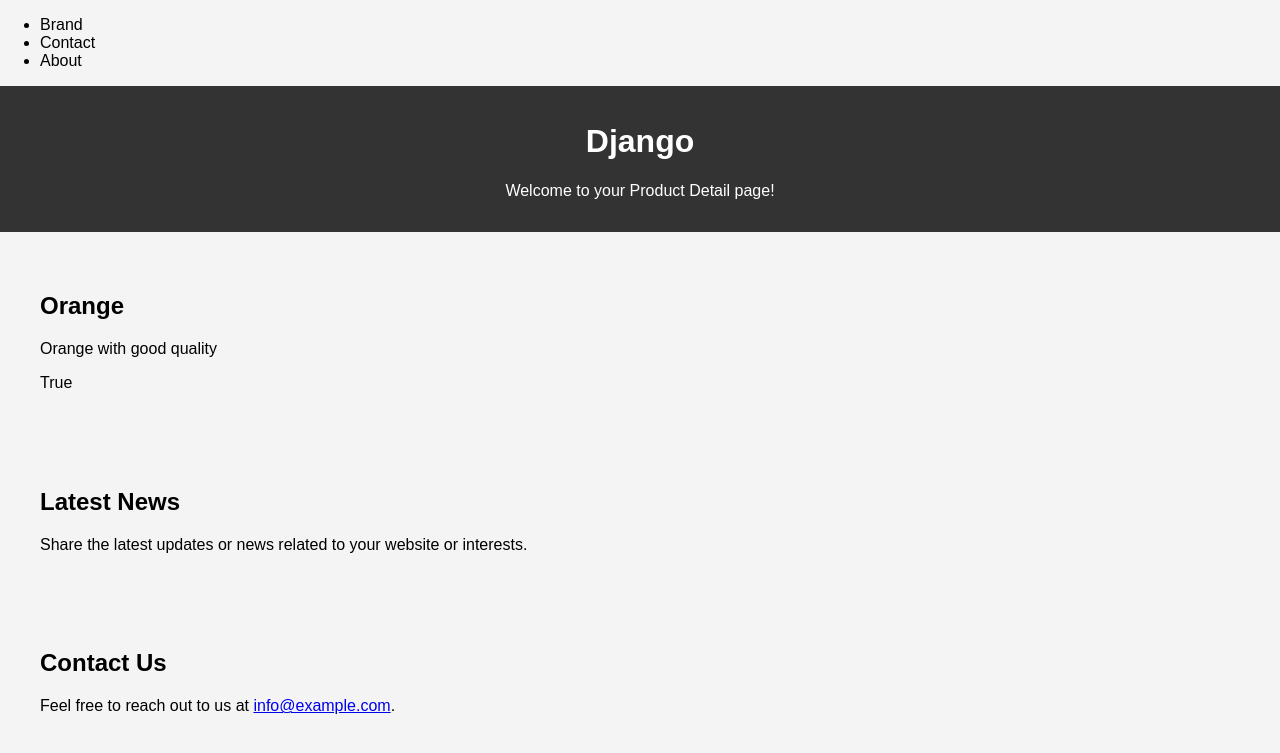
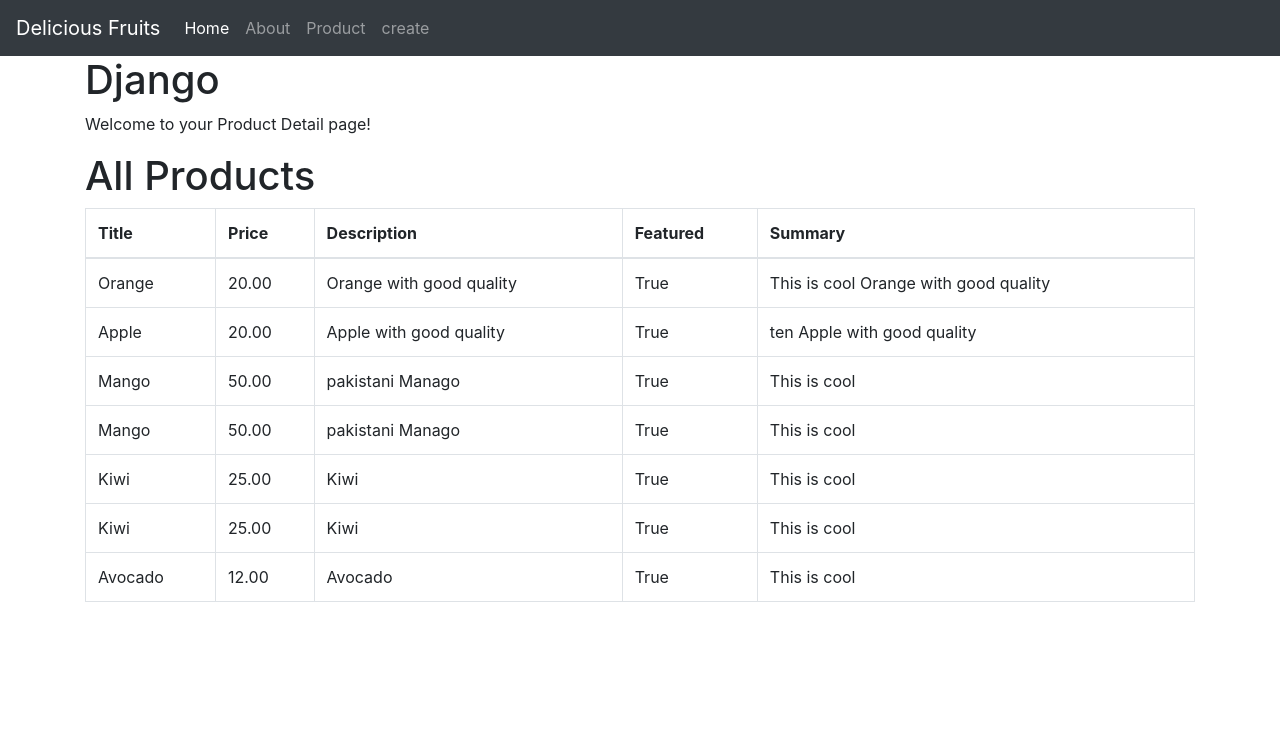
Before and after one commit to ijazkhan101/Django-full-stack-Projects, a Django app: page /product/ in a window 1280 px wide. Shown: the top 753 px of the page. Run offline with Django 4.2, Linux system fonts and the light colour scheme; data comes from the database, SQL or seed files in the repository; both versions use the stored data as it was after the commit; some libraries are stand-ins or nearby versions.

Commit message:
Delicious Fruits
Delicious Fruits

```diff
--- a/04  Django Web Framework/djangoproject/djangoproject/urls.py
+++ b/04  Django Web Framework/djangoproject/djangoproject/urls.py
@@ -1,11 +1,12 @@
 from django.contrib import admin
 from django.urls import path
 from pages import views
-from products.views import product_details_view
+from products.views import product_details_view ,product_create_view
 urlpatterns = [
     path('', views.home_view, name='home'),
     path('about/', views.about_view, name='about'),
     path('contact/', views.contact_view, name='contact'),
     path('product/', product_details_view, name='product'),
+    path('create/', product_create_view, name='create'),
     path('admin/', admin.site.urls),
 ]
--- a/04  Django Web Framework/djangoproject/products/models.py
+++ b/04  Django Web Framework/djangoproject/products/models.py
@@ -7,7 +7,7 @@ class Product(models.Model):
     description = models.TextField(blank=True, null=True)
     price = models.DecimalField(max_digits=100000, decimal_places=2)
     summary = models.TextField(default='This is cool')
-    featured = models.BooleanField()
+    featured = models.BooleanField(default=True)
 
     def __str__(self):
         return self.title
--- a/04  Django Web Framework/djangoproject/products/views.py
+++ b/04  Django Web Framework/djangoproject/products/views.py
@@ -1,16 +1,28 @@
 from django.shortcuts import render
 from .models import Product
+
+from .forms import ProductForm
 # Create your views here.
 
 
-def product_details_view(request):
-    obj = Product.objects.get(id=1)
+def product_create_view(request):
+    form = ProductForm(request.POST or None)
+
+    if form.is_valid():
+        form.save()
+        form = ProductForm()
     context = {
-        'title': obj.title,
-        'description': obj.description,
-        'price': obj.price,
-        'featured': obj.featured
+        'form': form
 
     }
 
+    return render(request, 'product/product_create.html', context)
+
+
+def product_details_view(request):
+    products = Product.objects.all()
+    context = {
+        'products': products
+    }
+
     return render(request, 'product/detail.html', context)
--- a/04  Django Web Framework/djangoproject/templates/base.html
+++ b/04  Django Web Framework/djangoproject/templates/base.html
@@ -1,47 +1,49 @@
+<!-- base.html -->
+
 <!DOCTYPE html>
 <html lang="en">
-
 <head>
     <meta charset="UTF-8">
     <meta name="viewport" content="width=device-width, initial-scale=1.0">
-    <title>Your Home Page</title>
-    <style>
-        body {
-            font-family: Arial, sans-serif;
-            margin: 0;
-            padding: 0;
-            background-color: #f4f4f4;
-        }
+    <title>{% block title %}Delicious Fruits{% endblock %}</title>
+    <!-- Include Bootstrap CSS -->
+    <link rel="stylesheet" href="https://stackpath.bootstrapcdn.com/bootstrap/4.3.1/css/bootstrap.min.css" integrity="sha384-ggOyR0iXCbMQv3Xipma34MD+dH/1fQ784/j6cY/iJTQUOhcWr7x9JvoRxT2MZw1T" crossorigin="anonymous">
+</head>
+<body>
 
-        header {
-            background-color: #333;
-            color: white;
-            padding: 1em;
-            text-align: center;
-        }
+    <!-- Navigation Bar -->
+    <nav class="navbar navbar-expand-lg navbar-dark bg-dark">
+        <a class="navbar-brand" href="#">Delicious Fruits</a>
+        <button class="navbar-toggler" type="button" data-toggle="collapse" data-target="#navbarNav" aria-controls="navbarNav" aria-expanded="false" aria-label="Toggle navigation">
+            <span class="navbar-toggler-icon"></span>
+        </button>
+        <div class="collapse navbar-collapse" id="navbarNav">
+            <ul class="navbar-nav">
+                <li class="nav-item active">
+                    <a class="nav-link" href="{% url 'home' %}">Home</a>
+                </li>
+                <li class="nav-item">
+                    <a class="nav-link" href="{% url 'about' %}">About</a>
+                </li>
+                <li class="nav-item">
+                    <a class="nav-link" href="{% url 'product' %}">Product</a>
+                </li>
+                <li class="nav-item">
+                    <a class="nav-link" href="{% url 'create' %}">create</a>
+                </li>
+                <!-- Add more menu items as needed -->
+            </ul>
+        </div>
+    </nav>
 
-        section {
-            padding: 20px;
-            margin: 20px;
-        }
+    <!-- Content Block -->
+    <div class="container">
+        {% block content %}{% endblock %}
+    </div>
 
-        footer {
-            background-color: #333;
-            color: white;
-            padding: 1em;
-            text-align: center;
-            position: absolute;
-            bottom: 0;
-            width: 100%;
-        }
-    </style>
-</head>
-
-<body>
-    {% include 'navbar.html' %}
-    {% block content %}
-
-    {% endblock %}
+    <!-- Include Bootstrap JS and jQuery (optional) -->
+    <script src="https://code.jquery.com/jquery-3.3.1.slim.min.js" integrity="sha384-q8i/X+965DzO0rT7abK41JStQIAqVgRVzpbzo5smXKp4YfRvH+8abtTE1Pi6jizo" crossorigin="anonymous"></script>
+    <script src="https://cdn.jsdelivr.net/npm/@popperjs/core@2.5.2/dist/umd/popper.min.js" integrity="sha384-c7JW3IqIHpP7UX/NAP+6nzfHRUWSjj1hjnOh5u5QvOB2hEP3EPIw1qOMauK2C7Sp" crossorigin="anonymous"></script>
+    <script src="https://stackpath.bootstrapcdn.com/bootstrap/4.3.1/js/bootstrap.min.js" integrity="sha384-JjSmVgyd0p3pXB1rRibZUAYoIIy6OrQ6VrjIEaFf/nJGzIxFDsf4x0xIM+B07jRM" crossorigin="anonymous"></script>
 </body>
-
 </html>
--- a/04  Django Web Framework/djangoproject/templates/product/detail.html
+++ b/04  Django Web Framework/djangoproject/templates/product/detail.html
@@ -7,20 +7,33 @@
     </header>
 
     <section>
-        <h2>{{ title  }}</h2>
-        <p>{{ description }}</p>
-        <p>{{ Price }}</p>
-        <p>{{ featured }}</p>
+        <h1>All Products</h1>
+  <table class="table table-bordered">
+    <thead>
+      <tr>
+        <th>Title</th>
+        <th>Price</th>
+        <th>Description</th>
+        <th>Featured</th>
+        <th>Summary</th>
+      </tr>
+    </thead>
+    <tbody>
+      {% for product in products %}
+        <tr>
+          <td>{{ product.title }}</td>
+          <td>{{ product.price }}</td>
+          <td>{{ product.description }}</td>
+          <td>{{ product.featured }}</td>
+          <td>{{ product.summary }}</td>
+        </tr>
+        <!-- Add more fields as needed -->
+      {% endfor %}
+    </tbody>
+  </table>
     </section>
 
-    <section>
-        <h2>Latest News</h2>
-        <p>Share the latest updates or news related to your website or interests.</p>
-    </section>
 
-    <section>
-        <h2>Contact Us</h2>
-        <p>Feel free to reach out to us at <a href="mailto:info@example.com">info@example.com</a>.</p>
-    </section>
+
 
     {% endblock %}
```
Also changed, not shown: 04  Django Web Framework/djangoproject/products/forms.py (added, +12 -0 lines), 04  Django Web Framework/djangoproject/templates/home.html (+59 -17 lines), 04  Django Web Framework/djangoproject/templates/product/product_create.html (added, +15 -0 lines), 04  Django Web Framework/djangoproject/db.sqlite3, 04  Django Web Framework/djangoproject/products/migrations/0005_alter_product_featured.py (added).
